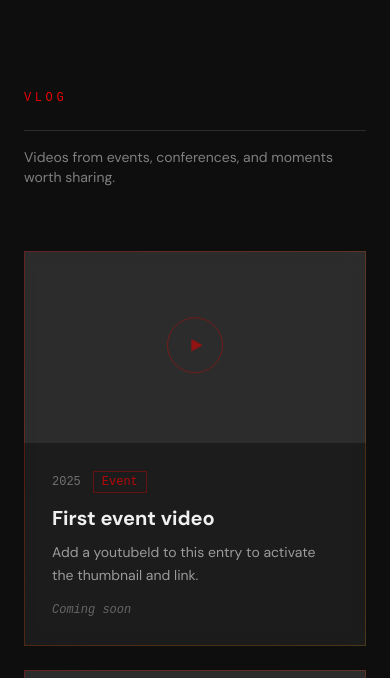
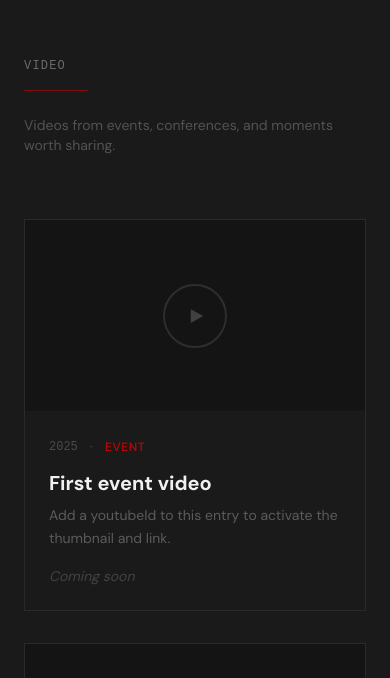
Before and after one commit to khusanovich/portfolio, a Next.js app: page / in a window 390 px wide. Shown: the part 6346-7024 px from the top of the page. Built offline with nearby package versions, Linux system fonts and the light colour scheme.

Commit message:
update vlog section with cleaner card design

```diff
--- a/src/components/sections/Vlog.tsx
+++ b/src/components/sections/Vlog.tsx
@@ -16,16 +16,16 @@ function VideoCard({ entry, index }: { entry: VideoEntry; index: number }) {
   const href = entry.youtubeId ? `https://www.youtube.com/watch?v=${entry.youtubeId}` : undefined;
 
   const card = (
-    <article className="gradient-border bg-white/6 backdrop-blur-sm flex flex-col group hover:bg-white/8 transition-colors duration-300">
-      <div className="relative w-full aspect-video bg-white/7 overflow-hidden">
+    <article className="bg-surface border border-muted/20 flex flex-col group hover:border-accent/30 transition-all duration-300">
+      <div className="relative w-full aspect-video bg-background/50 overflow-hidden">
         {entry.youtubeId ? (
           <>
             <Image src={`https://img.youtube.com/vi/${entry.youtubeId}/hqdefault.jpg`}
               alt={entry.title} fill className="object-cover transition-transform duration-500 group-hover:scale-105"
               sizes="(max-width:768px) 100vw, 50vw" />
-            <div className="absolute inset-0 flex items-center justify-center opacity-0 group-hover:opacity-100 transition-opacity duration-300 bg-background/50">
-              <div className="w-14 h-14 rounded-full bg-accent flex items-center justify-center glow-accent">
-                <svg width="18" height="18" viewBox="0 0 16 16" fill="currentColor" className="text-background ml-1" aria-hidden="true">
+            <div className="absolute inset-0 flex items-center justify-center opacity-0 group-hover:opacity-100 transition-opacity duration-300 bg-background/60">
+              <div className="w-16 h-16 rounded-full bg-accent flex items-center justify-center">
+                <svg width="20" height="20" viewBox="0 0 16 16" fill="currentColor" className="text-background ml-1" aria-hidden="true">
                   <path d="M3 2.5l10 5.5-10 5.5V2.5z" />
                 </svg>
               </div>
@@ -33,24 +33,25 @@ function VideoCard({ entry, index }: { entry: VideoEntry; index: number }) {
           </>
         ) : (
           <div className="absolute inset-0 flex items-center justify-center">
-            <div className="w-14 h-14 rounded-full border border-accent/40 flex items-center justify-center float">
-              <svg width="18" height="18" viewBox="0 0 16 16" fill="currentColor" className="text-accent/55 ml-1" aria-hidden="true">
+            <div className="w-16 h-16 rounded-full border-2 border-muted/30 flex items-center justify-center">
+              <svg width="20" height="20" viewBox="0 0 16 16" fill="currentColor" className="text-muted/50 ml-1" aria-hidden="true">
                 <path d="M3 2.5l10 5.5-10 5.5V2.5z" />
               </svg>
             </div>
           </div>
         )}
       </div>
-      <div className="p-7 flex flex-col flex-1">
+      <div className="p-6 flex flex-col flex-1">
         <div className="flex items-center gap-3 mb-3">
-          <span className="font-mono text-xs text-foreground/40">{entry.date}</span>
-          <span className="font-mono text-xs text-accent/75 border border-accent/35 px-2 py-0.5">{entry.tag}</span>
+          <span className="font-mono text-xs text-muted/60">{entry.date}</span>
+          <span className="text-muted/40">·</span>
+          <span className="text-xs font-medium text-accent/80 uppercase tracking-wider">{entry.tag}</span>
         </div>
-        <h3 className="font-serif text-xl font-bold text-foreground leading-snug mb-2 group-hover:gradient-text transition-all duration-300">{entry.title}</h3>
-        <p className="text-sm font-sans font-light text-foreground/60 leading-relaxed mb-4 flex-1">{entry.description}</p>
+        <h3 className="text-xl font-bold text-foreground leading-tight mb-2 group-hover:text-accent transition-colors duration-300">{entry.title}</h3>
+        <p className="text-sm text-muted/80 leading-relaxed mb-4 flex-1">{entry.description}</p>
         {href
-          ? <span className="inline-flex items-center gap-1.5 text-xs font-mono text-accent">Watch on YouTube →</span>
-          : <span className="text-xs font-mono text-foreground/35 italic">Coming soon</span>}
+          ? <span className="inline-flex items-center gap-2 text-sm font-semibold text-accent">Watch on YouTube →</span>
+          : <span className="text-sm text-muted/50 italic">Coming soon</span>}
       </div>
     </article>
   );
@@ -64,16 +65,22 @@ function VideoCard({ entry, index }: { entry: VideoEntry; index: number }) {
 
 export default function Vlog() {
   return (
-    <section id="vlog" className="py-32 bg-background">
-      <div className="max-w-5xl mx-auto px-6">
+    <section id="vlog" className="py-24 md:py-32 bg-surface">
+      <div className="max-w-6xl mx-auto px-6">
+        {/* Section header */}
         <FadeIn>
-          <p className="font-mono text-xs tracking-[0.3em] uppercase text-accent mb-6">Vlog</p>
-          <hr className="border-0 border-t border-white/12 mb-4" />
-          <p className="text-sm font-sans font-light text-foreground/50 mb-16">
-            Videos from events, conferences, and moments worth sharing.
-          </p>
+          <div className="mb-16">
+            <p className="font-mono text-xs tracking-widest uppercase text-muted mb-4">
+              Video
+            </p>
+            <div className="w-16 h-px bg-accent/50" />
+            <p className="text-sm text-muted/70 mt-6">
+              Videos from events, conferences, and moments worth sharing.
+            </p>
+          </div>
         </FadeIn>
-        <div className="grid sm:grid-cols-2 gap-6">
+
+        <div className="grid sm:grid-cols-2 gap-8">
           {VIDEOS.map((e, i) => <VideoCard key={i} entry={e} index={i} />)}
         </div>
       </div>
```
